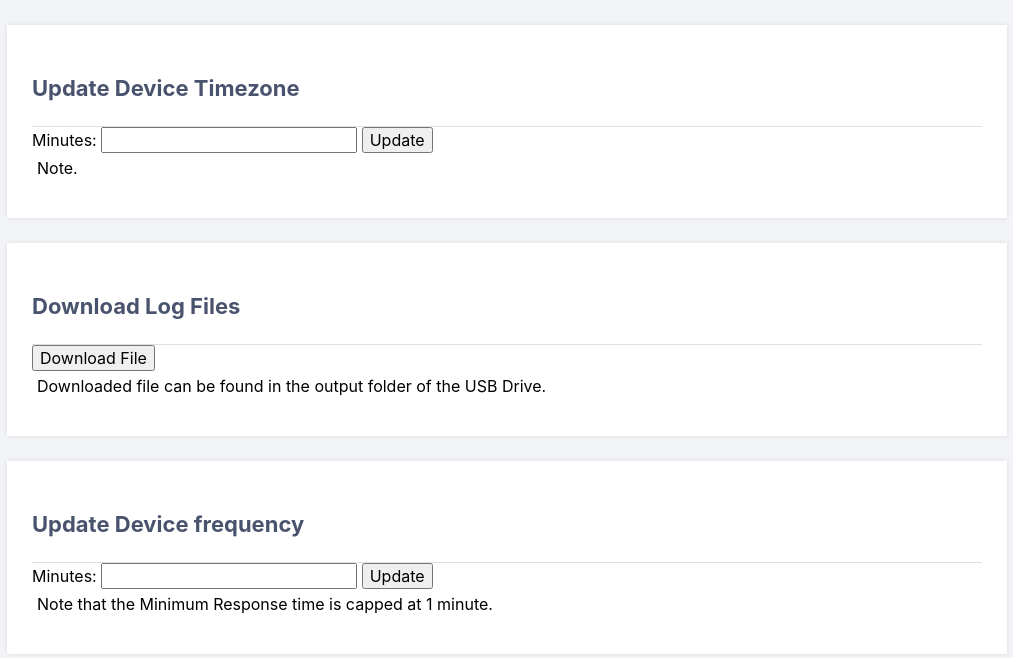
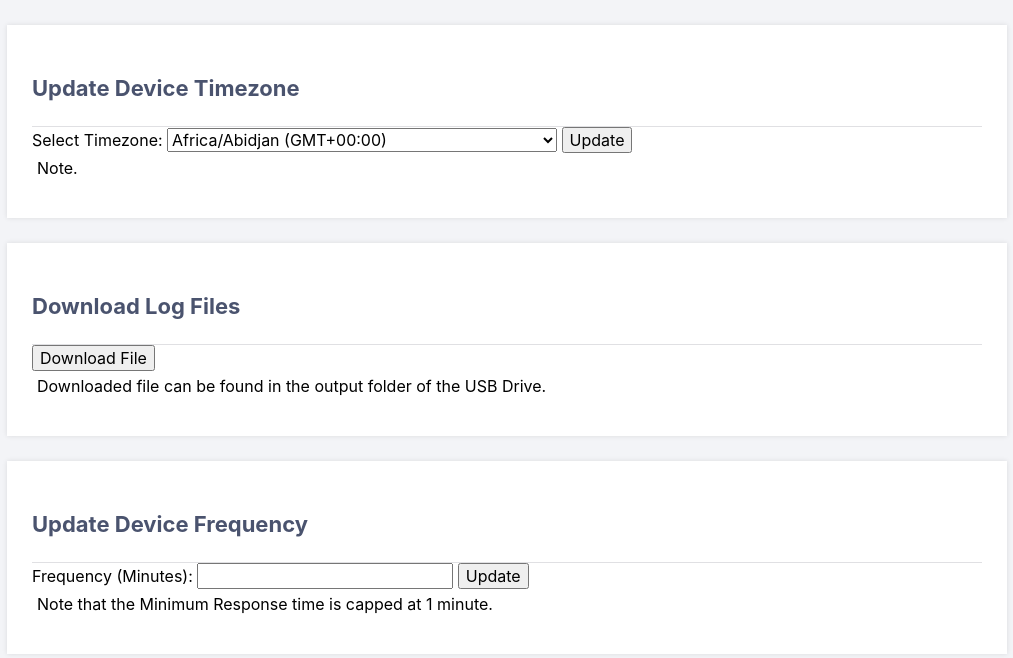
Before and after one commit to cofie-coffmann/Hardware-Local, a Flask app: template templates/home.html in a window 1280 px wide. Shown: the part 60-718 px from the top of the page, without its empty margins (133-1146 px from the left). Run offline with Flask 3, Linux system fonts and the light colour scheme; the template is opened without the code that fills it, so the values that code supplies are empty.

Commit message:
modified:   app.py 	modified:   templates/home.html

```diff
--- a/app.py
+++ b/app.py
@@ -1,7 +1,8 @@
-from flask import Flask, render_template, request, redirect, url_for, session
+from flask import Flask, render_template, request, redirect, url_for, session, send_file
 import subprocess
+import shutil
 from flask_login import LoginManager, UserMixin, login_required, login_user, logout_user, current_user
-from flask_session import Session
+import os
 import time
 
 app = Flask(__name__)
@@ -26,7 +27,7 @@
 def home():
     if 'authenticated' in session:
         # Render the page with full Raspberry Pi access.
-        return render_template('home.html')
+        return render_template('index.html')
     else:
         # Render the login page.
         return render_template('index.html')
@@ -85,5 +86,44 @@
     session.clear()
     return redirect('/login')
 
+@app.route('/download_log')
+@login_required
+def download_log():
+    try:
+        source = '/home/pi/Desktop/desk.csv'
+        destination = '/media/pi/USB_DRIVE/output/desk.csv'  # Adjust this path based on your actual USB drive path
+
+        # Ensure the output folder exists
+        os.makedirs(os.path.dirname(destination), exist_ok=True)
+
+        # Copy the file
+        shutil.copy(source, destination)
+
+        return "File has been copied to the USB drive."
+    except Exception as e:
+        return f"Error: {str(e)}"
+
+@app.route('/update_frequency', methods=['POST'])
+@login_required
+def update_frequency():
+    try:
+        data = request.get_json()
+        frequency = int(data.get('frequency'))
+
+        if frequency < 1:
+            return "Frequency cannot be less than 1 minute."
+
+        # Update the crontab with the new frequency
+        cron_job = f"*/{frequency} * * * * /path/to/your/command\n"  # Adjust the command path as needed
+
+        with open("/tmp/crontab.txt", "w") as f:
+            f.write(cron_job)
+
+        subprocess.run(["crontab", "/tmp/crontab.txt"])
+
+        return "Frequency has been updated in the crontab."
+    except Exception as e:
+        return f"Error: {str(e)}"
+
 if __name__ == '__main__':
     app.run(debug=True)
--- a/templates/home.html
+++ b/templates/home.html
@@ -5,6 +5,10 @@
 		<title>Jubaili Bros Hardware Interface</title>
 		<link rel="stylesheet" href="{{ url_for('static', filename='style.css') }}">
 		<link rel="stylesheet" href="https://use.fontawesome.com/releases/v5.7.1/css/all.css">
+		<!-- Include moment.js and moment-timezone.js -->
+		<script src="https://cdnjs.cloudflare.com/ajax/libs/moment.js/2.29.1/moment.min.js"></script>
+		<script src="https://cdnjs.cloudflare.com/ajax/libs/moment-timezone/0.5.34/moment-timezone-with-data.min.js"></script>
+
 	</head>
 	<body class="loggedin">
 		<nav class="navtop">
@@ -18,10 +22,12 @@
 		<div class="content">
 			<div class="section">
 				<h2>Update Device Timezone</h2>
-				<label class="label" for="minutes">Minutes: </label>
-				<input type="number" id="minutes" name="minutes">
+				<label class="label" for="timezone">Select Timezone: </label>
+				<select id="timezone" name="timezone">
+					<!-- Timezone options will be populated here -->
+				</select>
 				<button class="button" onclick="updateTimeZone()">Update</button>
-                <p>Note.</p>
+				<p>Note.</p>
 			</div>
 			<div class="section">
 				<h2>Download Log Files</h2>
@@ -29,28 +35,64 @@
 				<p>Downloaded file can be found in the output folder of the USB Drive.</p>
 			</div>
 			<div class="section">
-				<h2>Update Device frequency</h2>
-				<label class="label" for="minutes">Minutes: </label>
-				<input type="number" id="minutes" name="minutes">
+				<h2>Update Device Frequency</h2>
+				<label class="label" for="frequency">Frequency (Minutes): </label>
+				<input type="number" id="frequency" name="frequency" min="1">
 				<button class="button" onclick="updateFrequency()">Update</button>
-                <p>Note that the Minimum Response time is capped at 1 minute.</p>
+				<p>Note that the Minimum Response time is capped at 1 minute.</p>
 			</div>
 		</div>
 
 		<script>
+			// Function to populate the timezone dropdown
+			function populateTimezones() {
+				const timezones = moment.tz.names();
+				const timezoneSelect = document.getElementById('timezone');
+
+				timezones.forEach(timezone => {
+					const option = document.createElement('option');
+					const offset = moment.tz(timezone).utcOffset() / 60;
+					const offsetString = (offset >= 0 ? "+" : "") + offset.toString().padStart(2, '0') + ":00";
+					option.value = timezone;
+					option.textContent = `${timezone.replace('_', ' ')} (GMT${offsetString})`;
+					timezoneSelect.appendChild(option);
+				});
+			}
+
+			// Call the function to populate the timezone dropdown on page load
+			window.onload = populateTimezones;
+
+			function updateTimeZone() {
+				const timezone = document.getElementById("timezone").value;
+				const timezoneOffset = moment.tz(timezone).format('Z');
+				alert(`Timezone updated to ${timezone.replace('_', ' ')}. Time difference from GMT: ${timezoneOffset}`);
+			}
+
 			function downloadFile() {
-				// Add your file download logic here
-				alert("File download logic goes here.");
+				// Implement the logic to copy desk.csv from the desktop to the USB drive
+				fetch('/download_log')
+					.then(response => response.text())
+					.then(data => alert(data))
+					.catch(error => alert(`Error: ${error}`));
 			}
 
 			function updateFrequency() {
-				// Add your code for updating frequency here
-				alert("Frequency updated.");
-			}
-
-			function updateTimeZone() {
-				// Add your code for updating frequency here
-				alert("Timezone updated.");
+				const frequency = document.getElementById("frequency").value;
+				if (frequency < 1) {
+					alert("Frequency cannot be less than 1 minute.");
+					return;
+				}
+				// Implement the logic to update crontab with the new frequency value
+				fetch('/update_frequency', {
+					method: 'POST',
+					headers: {
+						'Content-Type': 'application/json',
+					},
+					body: JSON.stringify({ frequency: frequency }),
+				})
+				.then(response => response.text())
+				.then(data => alert(data))
+				.catch(error => alert(`Error: ${error}`));
 			}
 		</script>
 	</body>
```
